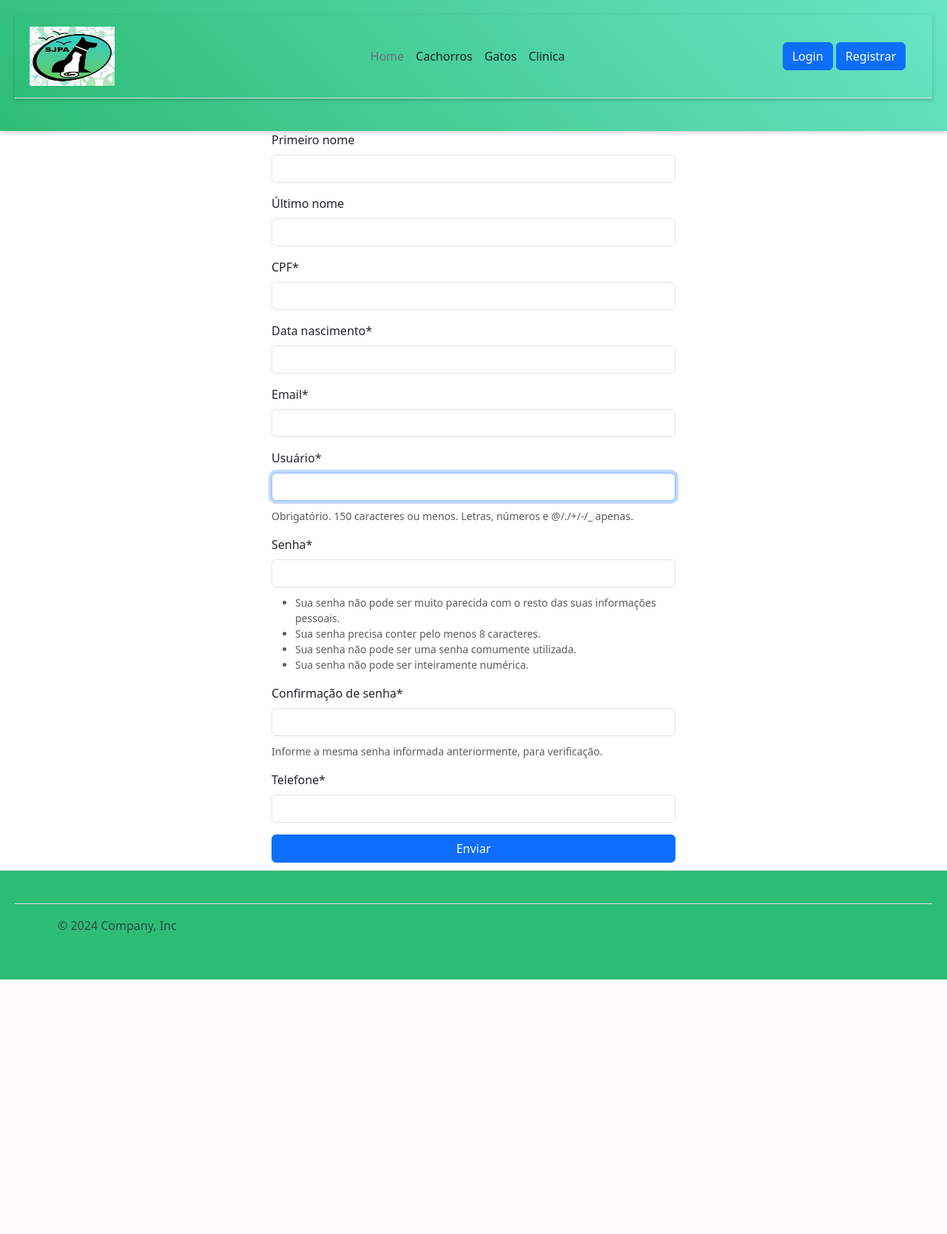
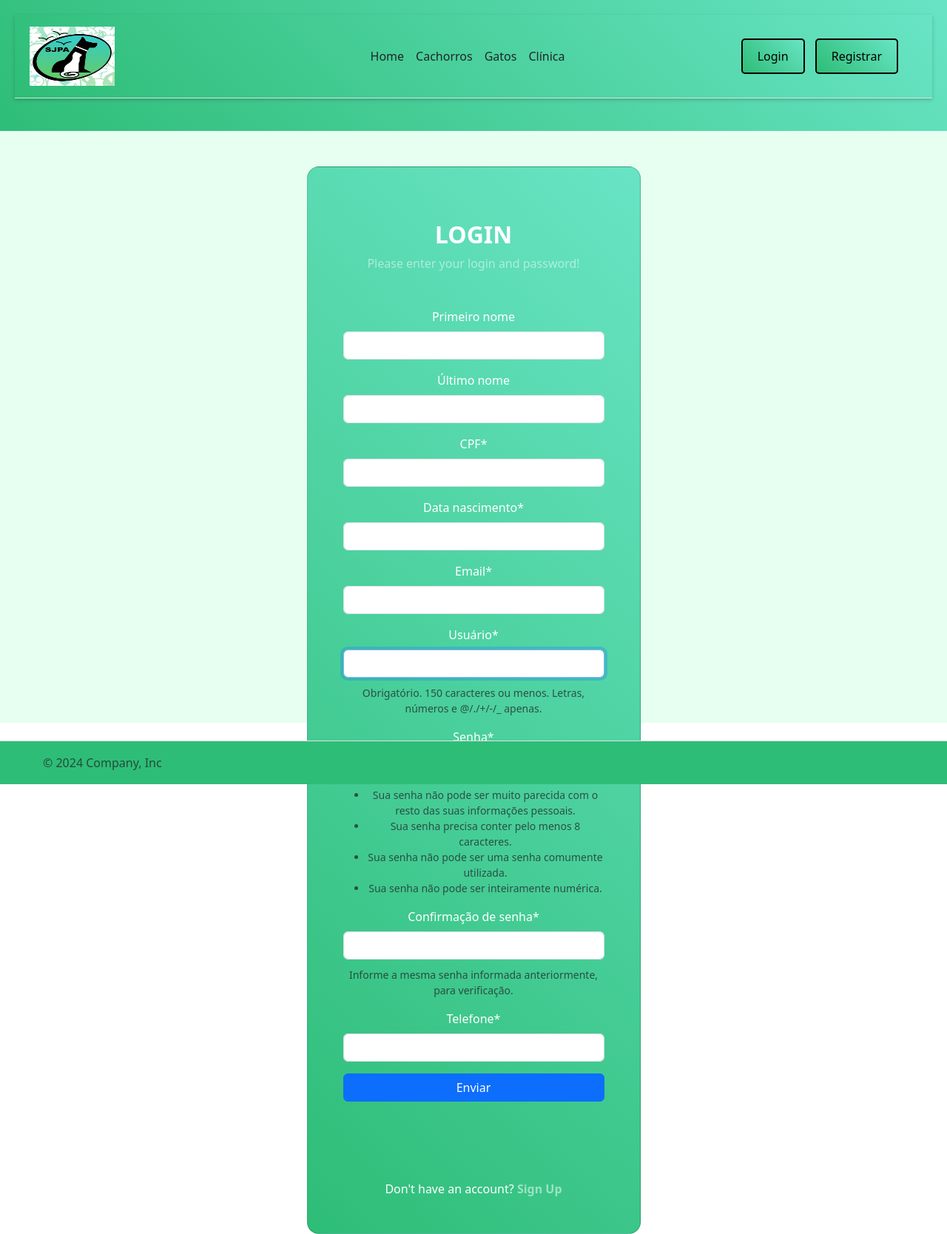
Before and after one commit to MateusJB11/Sistemas_Patinhas, a Django app: page /cadastro/ in a window 1280 px wide. Shown: the whole page at 74% size. Before the commit the page ends 1324 px from the top, so only its background shows below. Run offline with Django 5.2, Linux system fonts and the light colour scheme; some libraries are stand-ins or nearby versions.

Commit message:
Melhorando o CSS, criando cachorro e gato .html

```diff
--- a/Patinhas/aplic/models.py
+++ b/Patinhas/aplic/models.py
@@ -31,7 +31,7 @@ class Animal(models.Model):
     peso = models.FloatField(('peso'), blank=True, null=True, max_length="5")
     data_nascimento = models.DateField(max_length=8, blank=True, null=True)
     sexo = models.CharField(('sexo'), max_length=1, choices=SexOptions.choices)
-    personalidade = models.CharField()
+    descricao = models.CharField(('descrição'), max_length=300, blank=True, null=True)
     raca = models.ForeignKey(Raca, on_delete=models.CASCADE, null=True)
     imagem = StdImageField(('Imagem'), null=True, blank=True, upload_to=get_file_path, variations={'thumb': {'width': 420, 'height': 260, 'crop': True}})
 
--- a/Patinhas/aplic/templates/Cadastro.html
+++ b/Patinhas/aplic/templates/Cadastro.html
@@ -3,26 +3,32 @@
 {% load widget_tweaks %}
 {% load crispy_forms_tags %}
 
-
 {% block content %}
-
-
-
-
-
-<div class="container">
-    <div class="row justify-content-center">
-        <div class="col-lg-6 col-md-8 col-sm-10">
+<section class="vh-100 gradient-custom">
+  <div class="container py-5 h-100">
+    <div class="row d-flex justify-content-center align-items-center h-100">
+      <div class="col-12 col-md-8 col-lg-6 col-xl-5">
+        <div class="card" style="background: linear-gradient(45deg, var(--primary-green), var(--secondary-green)); color: var(--light-color); border-radius: 1rem;">
+          <div class="card-body p-5 text-center">
+            <div class="mb-md-5 mt-md-4 pb-5">
+              <h2 class="fw-bold mb-2 text-uppercase">Login</h2>
+              <p class="text-white-50 mb-5">Please enter your login and password!</p>
 
               <form method="post">
                 {% csrf_token %}
-
                 {{ form | crispy }}
                 <input class="btn btn-primary" type="submit" value="Enviar">
               </form>
+            </div>
+
+            <div>
+              <p class="mb-0">Don't have an account? <a href="#!" class="text-white-50 fw-bold">Sign Up</a></p>
+            </div>
 
           </div>
         </div>
       </div>
-
+    </div>
+  </div>
+</section>
 {% endblock %}
--- a/Patinhas/aplic/templates/Header.html
+++ b/Patinhas/aplic/templates/Header.html
@@ -7,25 +7,42 @@
             <img src="../../media/logopatinhas.jpg" height="80" width="115"/> </a>
 
       <ul class="nav col-12 col-md-auto mb-2 justify-content-center mb-md-0">
-        <li><a href="/" class="nav-link px-2 link-secondary">Home</a></li>
-        <li><a href="#" class="nav-link px-2 link-dark">Cachorros</a></li>
-        <li><a href="#" class="nav-link px-2 link-dark">Gatos</a></li>
-        <li><a href="#" class="nav-link px-2 link-dark">Clinica</a></li>
+    <li>
+        <a href="/" class="nav-link px-2 {% if request.path == '/' %}link-secondary{% else %}link-dark{% endif %}">
+            Home
+        </a>
+    </li>
+    <li>
+        <a href="{% url 'cachorros' %}" class="nav-link px-2 {% if request.path == '/cachorros/' %}link-secondary{% else %}link-dark{% endif %}">
+            Cachorros
+        </a>
+    </li>
+    <li>
+        <a href="#" class="nav-link px-2 {% if request.path == '/gatos/' %}link-secondary{% else %}link-dark{% endif %}">
+            Gatos
+        </a>
+    </li>
+    <li>
+        <a href="#" class="nav-link px-2 {% if request.path == '/clinica/' %}link-secondary{% else %}link-dark{% endif %}">
+            Clínica
+        </a>
+    </li>
 </ul>
 
 
   <div class="col-md-3 text-end me-3">
     {% if request.path != '/login/' %}
-        <a href="{% url 'login' %}" class="btn btn-primary">Login</a>
+    <a href="{% url 'login' %}" class="btn-login">Login</a>
     {% else %}
-        <button class="btn btn-secondary" disabled>Login</button>
+    <button class="btn-login" disabled>Login</button>
     {% endif %}
     {% if request.path != '/cadastro' %}
-        <a href="{% url 'cadastrar_usuario' %}" class="btn btn-primary">Registrar</a>
+    <a href="{% url 'cadastrar_usuario' %}" class="btn-register">Registrar</a>
     {% else %}
-        <button class="btn btn-secondary" disabled>Registrar</button>
+    <button class="btn-register" disabled>Registrar</button>
     {% endif %}
   </div>
 
 
+
 </header>
--- a/Patinhas/aplic/templates/Index.html
+++ b/Patinhas/aplic/templates/Index.html
@@ -7,7 +7,7 @@
     <meta charset="utf-8">
 <meta name="viewport" content="width=device-width, initial-scale=1">
 
-    <title>Sistema de Controle Acadêmico</title>
+    <title>Sistema de Controle</title>
      {% bootstrap_css %}
     <link rel="stylesheet" href="{% static 'css/style.css' %}">
 </head>
@@ -24,12 +24,11 @@
 
     {% endblock %}
 </main>
-<footer>
 
 
     {% include 'footer.html' %}
 
     {% bootstrap_javascript %}
-</footer>
+
 </body>
 </html>
--- a/Patinhas/aplic/urls.py
+++ b/Patinhas/aplic/urls.py
@@ -1,6 +1,6 @@
 from django.urls import path
 from rest_framework.routers import SimpleRouter
-from .views import IndexView, CadastrarUsuario
+from .views import IndexView, CadastrarUsuario, CachorrosView
 from django.contrib.auth import views as auth_views
 
 
@@ -10,4 +10,5 @@ urlpatterns = [
     path('login/', auth_views.LoginView.as_view(template_name='login.html'), name='login'),
     path('cadastro/', CadastrarUsuario.as_view(), name="cadastrar_usuario"),
     path('', IndexView.as_view(), name='index'),
+    path('cachorros/', CachorrosView.as_view(), name='cachorros')
 ]
--- a/Patinhas/aplic/views.py
+++ b/Patinhas/aplic/views.py
@@ -41,4 +41,10 @@ def logar(request):
         form_login = AuthenticationForm()
     return render(request, 'login.html', {'form_login': form_login})
 
+class CachorrosView(TemplateView):
+    template_name = 'Cachorros.html'
+
+    def get_context_data(self, **kwargs):
+        context = super(CachorrosView, self).get_context_data(**kwargs)
+        return context
 # Create your views here.
--- a/Patinhas/static/css/style.css
+++ b/Patinhas/static/css/style.css
@@ -35,13 +35,17 @@ a:hover {
 
 
 footer {
-    background-color: var(--primary-green, #2ebd77);
-    color: var(--light-color, #fff);
+    background-color: var(--primary-green);
+    color: var(--light-color);
     text-align: center;
     padding: 20px;
     width: 100%;
     border-top: 1px solid #ddd;
+    position: relative;
+    bottom: 0;
+    margin-top: auto;
 }
+
 
 main {
     flex: 1;
@@ -68,3 +72,51 @@ input, textarea {
     width: 100%;
     margin-bottom: 10px;
 }
+
+
+.btn-login, .btn-register {
+    background: linear-gradient(45deg, var(--primary-green), var(--secondary-green));
+    color: black;
+    border: 2px solid black;
+    padding: 10px 20px;
+    cursor: pointer;
+    border-radius: 5px;
+    text-align: center;
+    display: inline-block;
+    margin-right: 10px;
+}
+
+.btn-login:hover, .btn-register:hover {
+    background: linear-gradient(45deg, var(--secondary-green), var(--primary-green));
+    text-decoration: underline;
+    border-color: var(--secondary-green);
+}
+
+.btn-login:disabled, .btn-register:disabled {
+    background: var(--primary-green);
+    color: var(--light-color);
+    cursor: not-allowed;
+    opacity: 0.5;
+    border: 2px solid var(--primary-green);
+}
+
+* {
+    box-sizing: border-box;
+}
+
+input:focus, textarea:focus, .btn-login:focus, .btn-register:focus {
+    outline: none;
+    border-color: var(--secondary-green);
+}
+
+.container {
+    display: flex;
+    flex-direction: column;
+    justify-content: space-between;
+    height: 100%;
+}
+
+.gradient-custom {
+    background-color: var(--background-color);
+    flex: 1;
+}
```
Also changed, not shown: Patinhas/aplic/templates/Cachorros.html (added, +30 -0 lines), Patinhas/aplic/templates/Gatos.html (added, +29 -0 lines), Patinhas/aplic/templates/Login.html (+25 -9 lines). Lines whose indentation alone changed are shown as unchanged.
